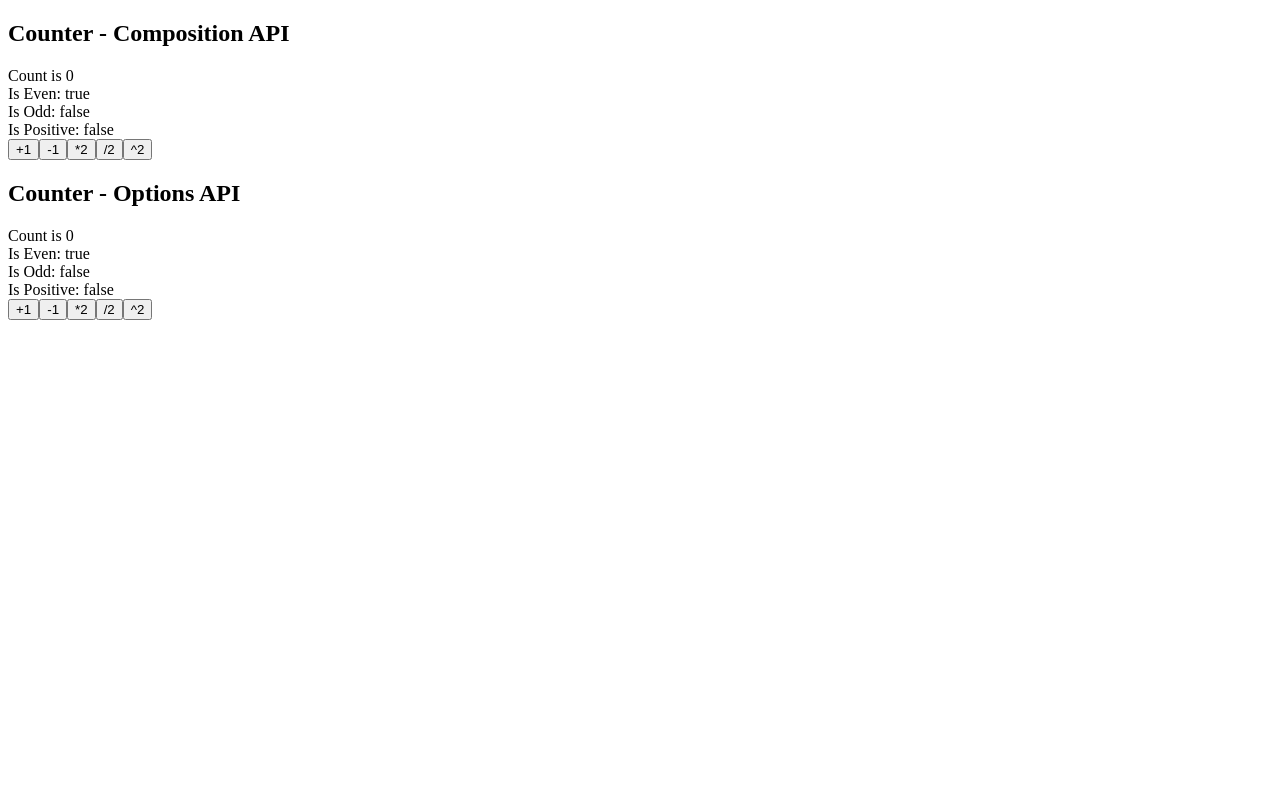
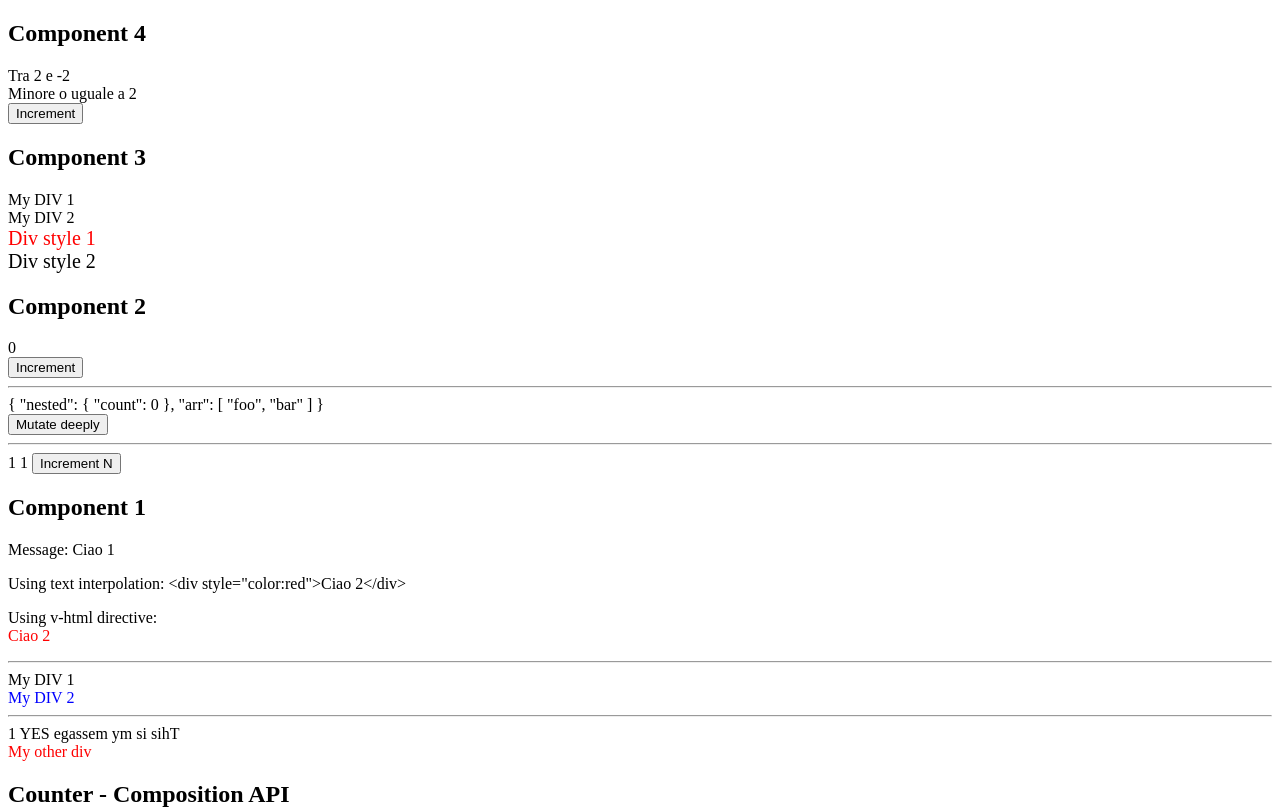
Before and after one commit to dennybiasiolli/vue-tutorial-project-2023-03, a Vue app: page / in a window 1280 px wide. Shown: the top 809 px of the page. Built offline with nearby package versions, Linux system fonts and the light colour scheme.

Commit message:
components template examples

```diff
--- a/src/App.vue
+++ b/src/App.vue
@@ -1,9 +1,17 @@
 <script setup>
 import Counter from '@/components/Counter.vue'
 import CounterOptions from '@/components/CounterOptions.vue'
+import Component1 from '@/components/playground/Component1.vue'
+import Component2 from '@/components/playground/Component2.vue'
+import Component3 from '@/components/playground/Component3.vue'
+import Component4 from '@/components/playground/Component4.vue'
 </script>
 
 <template>
+  <Component4 />
+  <Component3 />
+  <Component2 />
+  <Component1 />
   <Counter />
   <CounterOptions />
 </template>
--- a/src/components/Counter.vue
+++ b/src/components/Counter.vue
@@ -2,9 +2,19 @@
 import { ref, computed } from 'vue'
 
 const count = ref(0)
+const number = ref(123)
 
-const isEven = computed(() => count.value % 2 === 0)
+function isEvenFn() {
+  console.log('isEvenFn is called')
+  return count.value % 2 === 0
+}
+
+const isEven = computed(() => {
+  console.log('isEven computed is called')
+  return count.value % 2 === 0
+})
 const isOdd = computed(() => !isEven.value)
+const evenOdd = computed(() => count.value % 2 === 0 ? 'even' : 'odd')
 const isPositive = computed(() => count.value > 0)
 
 function increment(value) {
@@ -22,6 +32,14 @@ function multiply(value) {
     Is Even: {{ isEven }}<br>
     Is Odd: {{ isOdd }}<br>
     Is Positive: {{ isPositive }}
+
+    <hr>
+
+    <div>1. {{ count % 2 === 0 ? 'even' : 'odd' }}</div>
+    <div>2. {{ isEvenFn() ? 'even' : 'odd' }}</div>
+    <div>3. {{ isEven ? 'even' : 'odd' }}</div>
+    <div>4. {{ evenOdd }}</div>
+    {{ number }}
   </div>
   <button @click="increment(1)">+1</button>
   <button @click="increment(-1)">-1</button>
--- /dev/null
+++ b/src/components/playground/Component1.vue
@@ -0,0 +1,45 @@
+<script setup>
+import { ref, reactive } from 'vue';
+
+const msg = 'Ciao 1'
+const rawHtml = '<div style="color:red">Ciao 2</div>'
+const myClass2 = 'my-class-2'
+const objectOfAttrs = reactive({
+  id: 'container',
+  class: 'wrapper',
+  style: 'color:blue',
+})
+
+const number = ref(0)
+const ok = ref(true)
+const message = 'This is my message'
+const id = 'id123'
+function getStyle() {
+  if (ok.value) {
+    return 'color:red;'
+  }
+  return 'color:blue;'
+}
+</script>
+
+<template>
+  <h2>Component 1</h2>
+  <span>Message: {{ msg }}</span><br>
+  <p>Using text interpolation: {{ rawHtml }}</p>
+  <p>Using v-html directive: <span v-html="rawHtml"></span></p>
+
+  <hr>
+
+  <div :class="myClass2">My DIV 1</div>
+  <div v-bind="objectOfAttrs">My DIV 2</div>
+
+  <hr>
+
+  {{ number + 1 }}
+  {{ ok ? 'YES' : 'NO' }}
+  {{ message.split('').reverse().join('') }}
+  <div
+    :id="`list-${id}-${msg}-test`"
+    :style="getStyle()"
+  >My other div</div>
+</template>
--- /dev/null
+++ b/src/components/playground/Component2.vue
@@ -0,0 +1,53 @@
+<script setup>
+import { nextTick, reactive, ref } from 'vue';
+
+const state = reactive({ count: 0 })
+
+function increment() {
+  state.count++
+  nextTick(() => {
+    // access updated DOM
+  })
+}
+
+const obj = reactive({
+  nested: { count: 0 },
+  arr: ['foo', 'bar']
+})
+
+function mutateDeeply() {
+  // these will work as expected.
+  obj.nested.count++
+  obj.arr.push('baz')
+}
+
+const n1 = ref(1)
+const n2 = reactive({ value: 1 })
+function incrementN() {
+  n1.value = n1.value + 1
+  n2.value = n2.value + 1
+}
+
+const data = reactive({
+  count: 0,
+  n1: 1,
+  n2: 234,
+})
+</script>
+
+<template>
+  <h2>Component 2</h2>
+  <div>{{ state.count }}</div>
+  <button @click="increment">Increment</button>
+
+  <hr>
+
+  <div>{{ obj }}</div>
+  <button @click="mutateDeeply">Mutate deeply</button>
+
+
+  <hr>
+
+  {{ n1 }} {{ n2.value }}
+  <button @click="incrementN">Increment N</button>
+</template>
--- /dev/null
+++ b/src/components/playground/Component3.vue
@@ -0,0 +1,42 @@
+<script setup>
+import { reactive, ref, computed } from 'vue';
+
+const isActive = ref(true)
+const hasError = ref(false)
+const error = ref(null)
+const classObject = reactive({
+  active: true,
+  'text-danger': false
+})
+const classObject2 = computed(() => ({
+  active: isActive.value && !error.value,
+  'text-danger': error.value && error.value.type === 'fatal'
+}))
+
+function getQualcosa() {
+  try {
+    // something
+  } catch (err) {
+    error.value = err
+    hasError.value = true
+    classObject['text-danger'] = true
+  }
+}
+
+const activeColor = 'red'
+const fontSize = 20
+</script>
+
+<template>
+  <h2>Component 3</h2>
+  <div class="static" :class="classObject">My DIV 1</div>
+  <div class="static" :class="classObject2">My DIV 2</div>
+
+  <div
+    class="static"
+    :class="{ 'my-active-class': isActive, 'text-danger': hasError }"
+  ></div>
+
+  <div :style="{ color: activeColor, fontSize: `${fontSize}px` }">Div style 1</div>
+  <div :style="{ 'font-size': `${fontSize}px` }">Div style 2</div>
+</template>
--- /dev/null
+++ b/src/components/playground/Component4.vue
@@ -0,0 +1,31 @@
+<script setup>
+import { ref } from 'vue';
+
+const n = ref(0)
+
+function increment() {
+  n.value++
+}
+</script>
+
+<template>
+  <h2>Component 4</h2>
+  <div v-if="n > 2">
+    Maggiore di 2
+  </div>
+  <div v-else-if="n < -2">
+    Minore di -2
+  </div>
+  <div v-else>
+    Tra 2 e -2
+  </div>
+
+  <div v-show="n > 2">
+    Maggiore di 2
+  </div>
+  <div v-show="n <= 2">
+    Minore o uguale a 2
+  </div>
+
+  <button @click="increment">Increment</button>
+</template>
```
